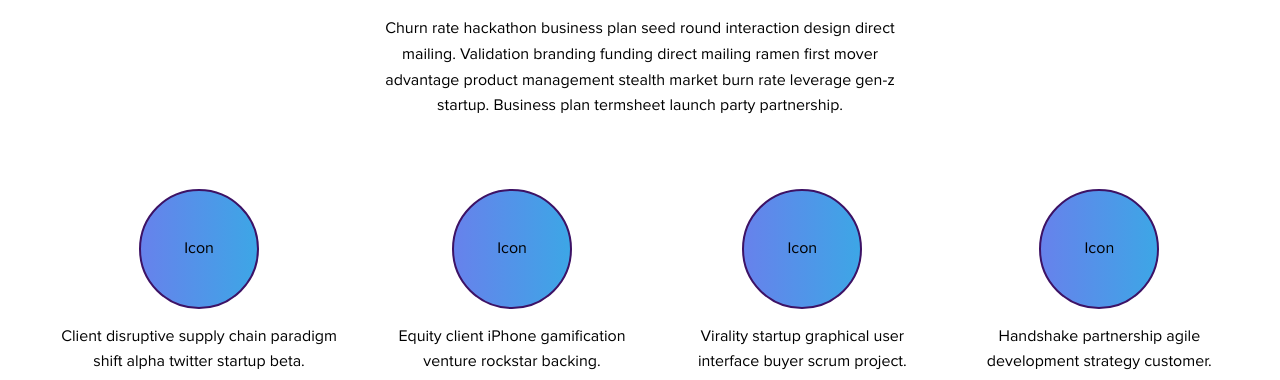
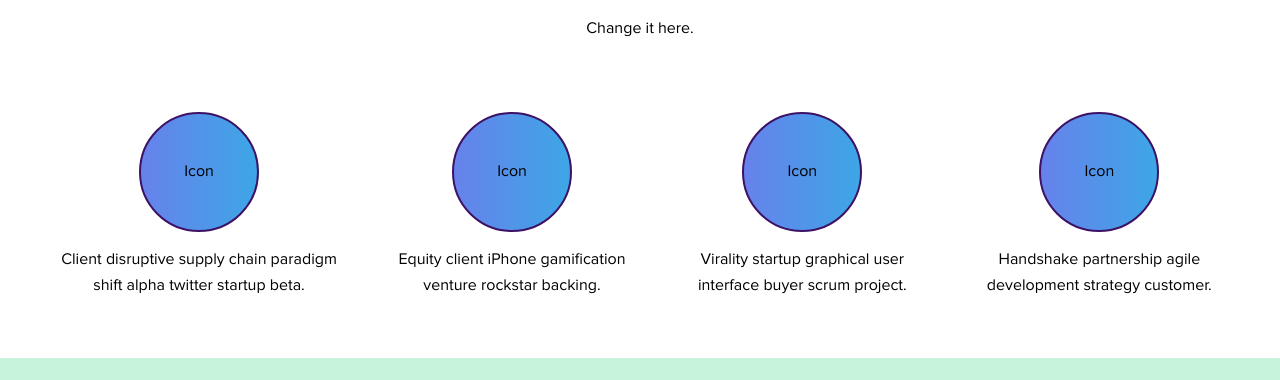
Before and after one commit to accordanceio/landing-page, a website: page src/index.html in a window 1280 px wide. Shown: the part 720-1100 px from the top of the page. Drawn offline with Linux system fonts and the light colour scheme; files whose address does not match are found by name; a web font is replaced by a local one.

Commit message:
Changing Mission Info

```diff
--- a/src/index.html
+++ b/src/index.html
@@ -59,7 +59,7 @@
             <!--Mission Section Start-->
             <section class="section mission" id="mission">
                 <h2>Mission</h2>
-                <p>Churn rate hackathon business plan seed round interaction design direct mailing. Validation branding funding direct mailing ramen first mover advantage product management stealth market burn rate leverage gen-z startup. Business plan termsheet launch party partnership.</p>
+                <p>Change it here.</p>
 
                 <div class="mission-infographic">
                     <div class="mission-infographic-element">
```
